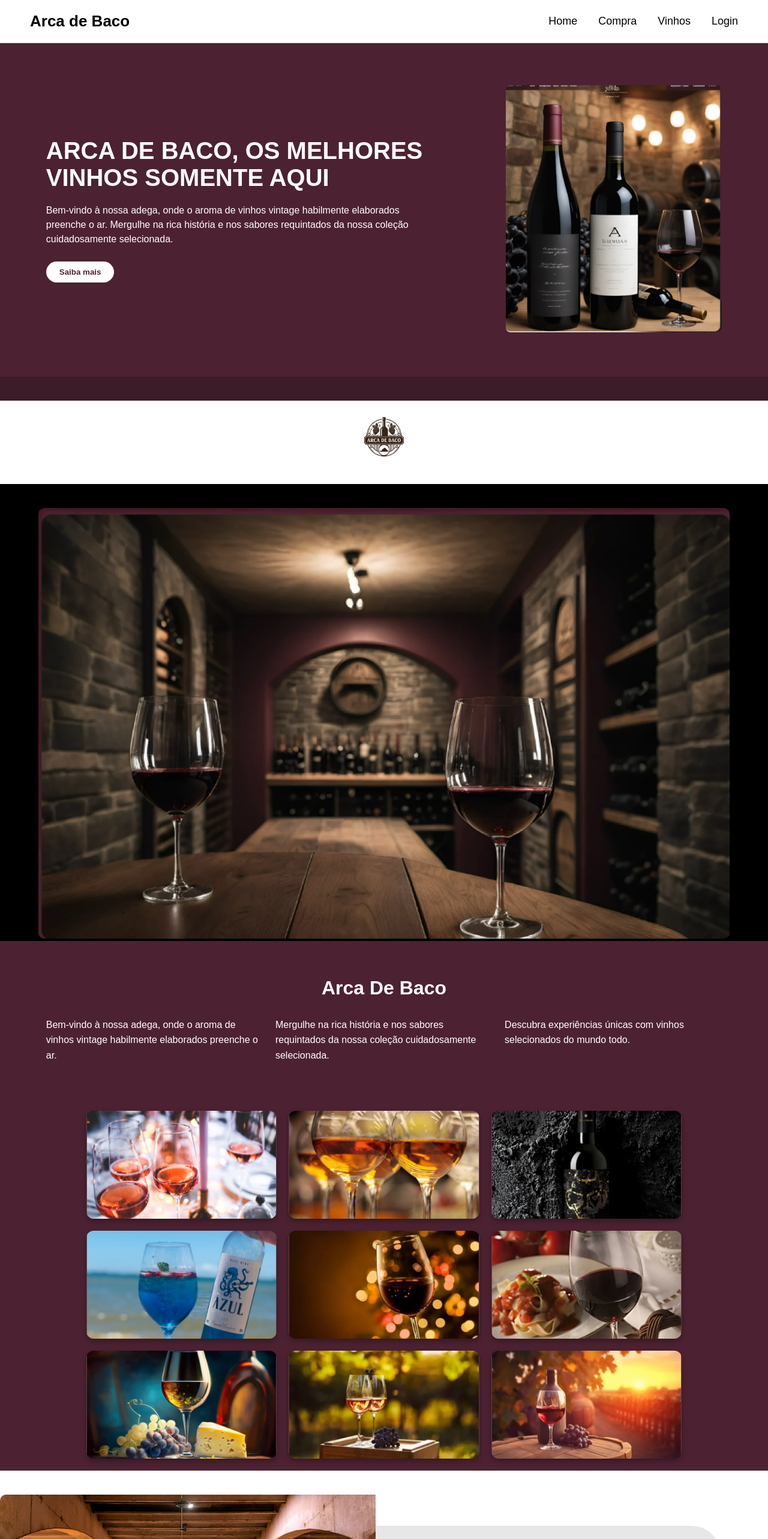
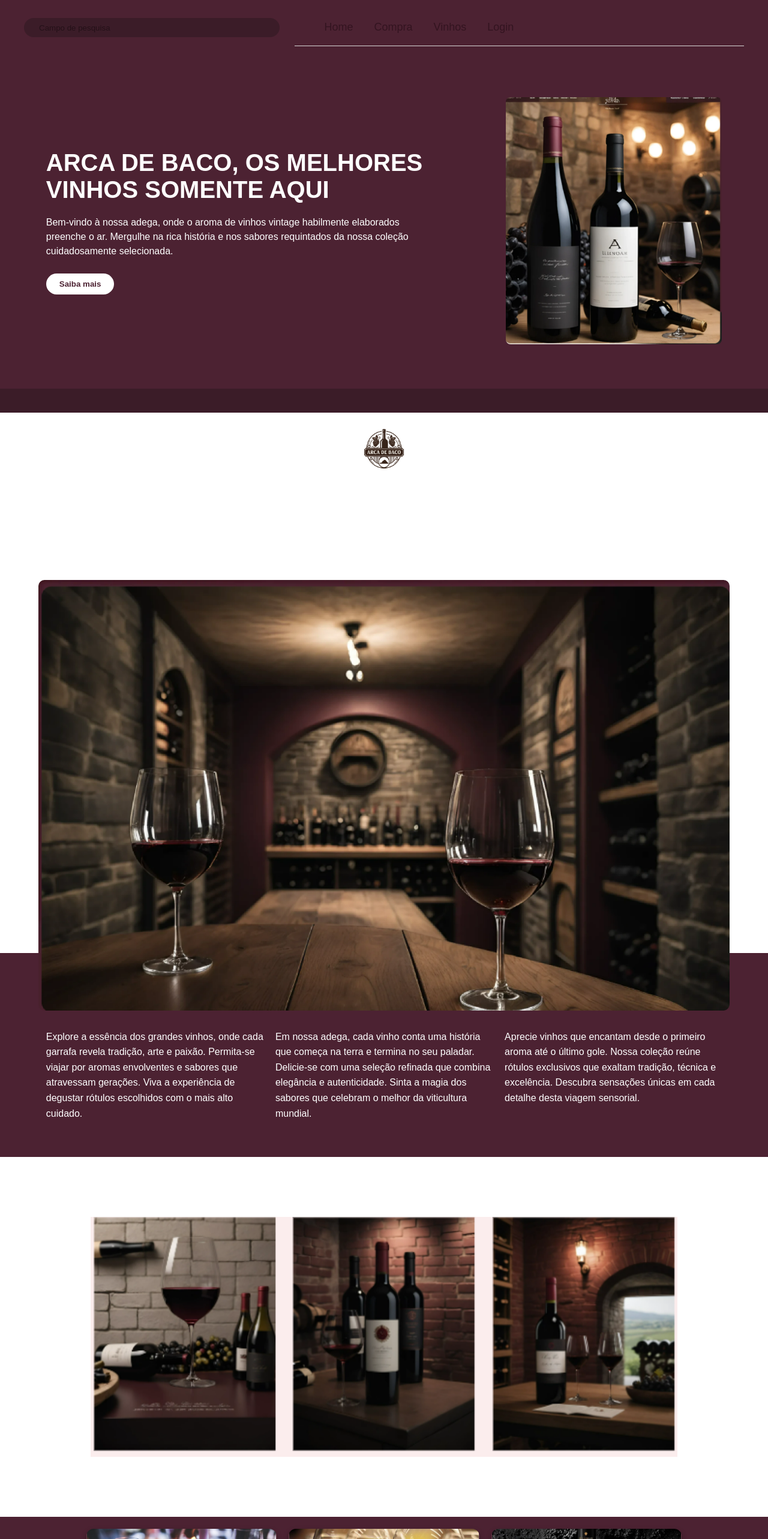
Before and after one commit to jojohanb/arca-de-baco-frontend-dw-pi, a React (Vite) app in the folder arca-de-baco/: page /home in a window 1280 px wide. Shown: the top 2566 px of the page at 60% size. Built offline with nearby package versions, Linux system fonts and the light colour scheme.

Commit message:
ALgumas alterações feitas na tela principal

```diff
--- a/arca-de-baco/src/App.css
+++ b/arca-de-baco/src/App.css
@@ -3,7 +3,7 @@
   padding: 0;
   box-sizing: border-box;
 }
-
+/*
 body {
   font-family: "Inter", sans-serif;
   background: #000;
@@ -23,4 +23,4 @@ button {
 
 button {
   cursor: pointer;
-}
+} */
--- a/arca-de-baco/src/index.css
+++ b/arca-de-baco/src/index.css
@@ -1,4 +1,4 @@
-* {
+/* * {
   margin: 0;
   padding: 0;
   box-sizing: border-box;
@@ -12,4 +12,4 @@ body {
 #root {
   width: 100vw;
   height: 100vh;
-}
+} */
--- a/arca-de-baco/src/pages/home.css
+++ b/arca-de-baco/src/pages/home.css
@@ -4,6 +4,57 @@
   width: 100vw;
   color: #fff;
   background-color: #3b1c28;
+}
+
+.barrinhaTopo{
+  /* width: 100%;
+  background-color: #4c2232;
+  padding: 15px 40px;
+  display: flex;
+  align-items: center;
+  justify-content: space-evenly; */
+  width: 100%;
+  background-color: #4c2232;
+  padding: 15px 40px;
+  display: flex;
+  align-items: center;
+  justify-content: space-between;
+  gap: 25px;
+
+}
+
+.campoPesquisa{
+  /* background-color: #3b1c28;
+  border: #3b1c28;
+  border-radius: 5px;
+  width: 900px;
+  height: 30px; */
+  background-color: #3b1c28;
+  border: none;
+  border-radius: 40px;
+  width: 700px;
+  height: 32px;
+  padding: 0 15px;
+  color: white;
+  outline: none;
+}
+::placeholder{
+  color: #241118;
+  padding: 10px;
+}
+
+.ReferenciaVinhos{
+  height: 600px;
+  display: flex;
+  align-items: center;
+  justify-content: center;
+
+}
+
+.OpVinhos{
+  height: 400px;
+
+
 }
 
 .blocoTopo {
@@ -63,9 +114,12 @@
 .adegaImg {
   width: 90%;
   border-radius: 10px;
+  position: relative;
+  top: 100px;
 }
 
 .containerSobre {
+  /* height: 500px; */
   text-align: center;
   padding: 60px 6%;
   background-color: #4c2232;
@@ -87,7 +141,7 @@
   width: 33%;
   line-height: 1.6;
 }
-
+/*
 @media (max-width: 900px) {
   .blocoTopo {
     flex-direction: column;
@@ -110,7 +164,7 @@
   .colunaSobre p {
     width: 100%;
   }
-}
+} */
 
 .containerExplore {
   display: flex;
@@ -183,13 +237,25 @@
   font-size: 1rem;
 }
 .navTopo {
-  width: 100%;
+  /* width: 100%;
   padding: 20px 50px;
   display: flex;
   justify-content: space-between;
   align-items: center;
   background-color: white;
-  border-bottom: 1px solid #d8d8d8;
+  border-bottom: 1px solid #d8d8d8; */
+
+  /* width: 100%;
+  display: flex;
+  justify-content: flex-start;
+  align-items: center;
+  background-color: transparent; */
+  display: flex;
+  align-items: center;
+  /* justify-content: flex-end; */
+  margin-left: auto;
+
+  /* width: auto; */
 }
 
 .navLogo {
@@ -202,11 +268,17 @@
   list-style: none;
   display: flex;
   gap: 35px;
+  margin: 0;
+  padding: 0;
+  /* list-style: none;
+  display: flex;
+  gap: 35px; */
 }
 
 .navLinks a {
   text-decoration: none;
-  color: black;
+  /* color: black; */
+  color: white;
   font-size: 18px;
   transition: 0.2s;
 }
@@ -243,3 +315,13 @@
   transform: scale(1.05);
   box-shadow: 0 6px 16px rgba(0, 0, 0, 0.4);
 }
+
+.navTopo {
+  background-color: #4c2232 !important;
+}
+.navLogo {
+  color: white !important;
+}
+.navLinks a {
+  color: #331420 !important;
+}
--- a/arca-de-baco/src/pages/home.jsx
+++ b/arca-de-baco/src/pages/home.jsx
@@ -14,12 +14,16 @@ import vinho6 from "./imagens/vinho6.png";
 import vinho7 from "./imagens/vinho7.png";
 import vinho8 from "./imagens/vinho8.png";
 import vinho9 from "./imagens/vinho9.png";
+import opVinho from "./imagens/opVinho.png";
+
 
 export default function Home() {
   return (
     <div className="containerHome">
+      <div className="barrinhaTopo">
+  <input className="campoPesquisa" type="text" placeholder="Campo de pesquisa" />
+
   <nav className="navTopo">
-        <h2 className="navLogo">Arca de Baco</h2>
     <ul className="navLinks">
       <li><Link to="/home">Home</Link></li>
       <li><Link to="/compra">Compra</Link></li>
@@ -27,6 +31,7 @@ export default function Home() {
       <li><Link to="/login">Login</Link></li>
     </ul>
   </nav>
+</div>
 
       <div className="blocoTopo">
         <div className="textoTopo">
@@ -54,10 +59,14 @@ export default function Home() {
       <div className="containerSobre">
         <h2>Arca De Baco</h2>
         <div className="colunaSobre">
-          <p>Bem-vindo à nossa adega, onde o aroma de vinhos vintage habilmente elaborados preenche o ar.</p>
-          <p>Mergulhe na rica história e nos sabores requintados da nossa coleção cuidadosamente selecionada.</p>
-          <p>Descubra experiências únicas com vinhos selecionados do mundo todo.</p>
+          <p>Explore a essência dos grandes vinhos, onde cada garrafa revela tradição, arte e paixão. Permita-se viajar por aromas envolventes e sabores que atravessam gerações. Viva a experiência de degustar rótulos escolhidos com o mais alto cuidado.</p>
+          <p>Em nossa adega, cada vinho conta uma história que começa na terra e termina no seu paladar. Delicie-se com uma seleção refinada que combina elegância e autenticidade. Sinta a magia dos sabores que celebram o melhor da viticultura mundial.</p>
+          <p>Aprecie vinhos que encantam desde o primeiro aroma até o último gole. Nossa coleção reúne rótulos exclusivos que exaltam tradição, técnica e excelência. Descubra sensações únicas em cada detalhe desta viagem sensorial.</p>
         </div>
+      </div>
+      <div className="ReferenciaVinhos">
+        <img className="OpVinhos" src={opVinho} alt="Opvinhos" />
+
       </div>
 
       <div className="galeriaVinhos">
```
Also changed, not shown: arca-de-baco/src/pages/imagens/opVinho.png (added). Lines whose indentation alone changed are shown as unchanged.
